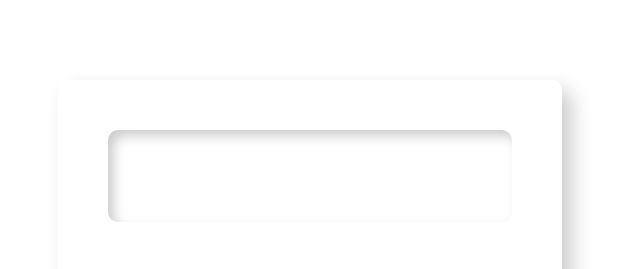
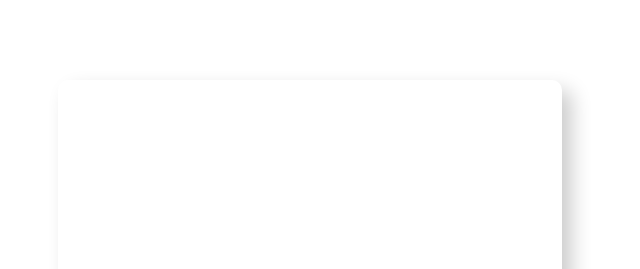
Before and after one commit to Anton1922/simple-calculator, a website: page dist/index.html in a window 1280 px wide. Shown: the top 269 px of the page, without its empty margins (330-970 px from the left). Drawn offline with nearby package versions, Linux system fonts and the light colour scheme; files that its build step writes are made by us from their sources.

Commit message:
small changes

```diff
--- a/src/sass/base/_common.scss
+++ b/src/sass/base/_common.scss
@@ -35,7 +35,7 @@ body {
   font-style: normal;
   font-weight: 700;
   font-family: san-serif;
-  color: #213632;
+  user-select: none;
 }
 
 img {
@@ -51,7 +51,6 @@ a, a:hover {
   text-decoration: none;
 }
 
-
 /*** Chrome, Safari, Edge, Opera ***/
 input::-webkit-outer-spin-button,
 input::-webkit-inner-spin-button {
--- a/src/sass/components/_calculator.scss
+++ b/src/sass/components/_calculator.scss
@@ -24,13 +24,14 @@
 		padding:  22.5px 15px;
 		width: 100%;
 		border: none;
-		font-size: 38px;
+		text-align: right;
+		font-size: 42px;
 		font-family: 'Orbitron', sans-serif;
 		font-style: italic;
 		color: $grey;
-		box-shadow:
-			inset 6px 6px 12px 0 rgba(0, 0, 0, 0.2),
-	  	inset -6px -6px 12px 0 rgba(255, 255, 255, 0.5);
+		//box-shadow:
+			//inset 6px 6px 12px 0 rgba(0, 0, 0, 0.2),
+	  	//inset -6px -6px 12px 0 rgba(255, 255, 255, 0.5);
 
 		&:focus {
 			outline: none;
```
Also changed, not shown: src/js/app.js (+3 -6 lines).
